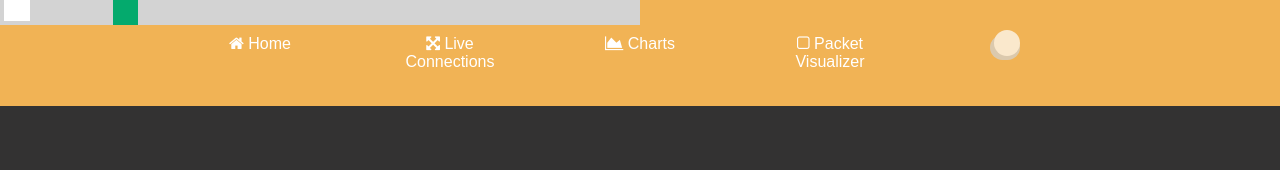
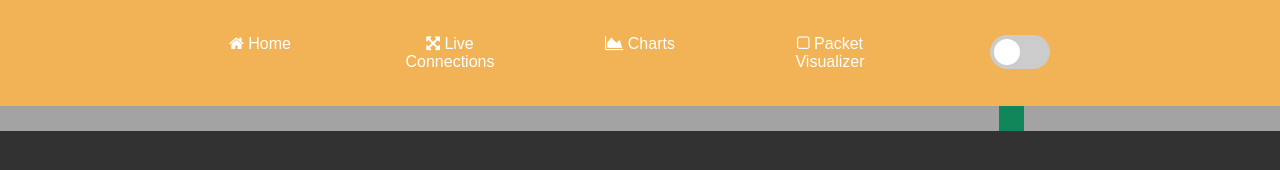
Before and after one commit to neel-patel-1/pcap_frontend, a plain HTML site: page index.html in a window 1280 px wide. Drawn offline with nearby package versions, Linux system fonts and the light colour scheme; no server answers.

Commit message:
slider flip ++ styling fix

```diff
--- a/index.html
+++ b/index.html
@@ -18,13 +18,16 @@
                 <li> <!-- toggle live data-->
                     <label class="switch" id="toggle">
                         <input id="clktoggle" type="checkbox">
-                        <div class="slider round"></div>
+                        <div class="toggler round"></div>
                     </label>
                 </li>
 
 
                 <!--Append New Apps Here-->
             </ul>
+        </div>
+        <div class="slidecontainer">
+            <input type="range" min="100" max="5000" value="4000" class="slider" id="myRange">
         </div>
 
         <div id="app">
@@ -55,9 +58,7 @@
 		</div>
 
 
-        <div class="slidecontainer">
-            <input type="range" min="100" max="5000" value="1000" class="slider" id="myRange">
-        </div>
+
         <script src='js/utils.js'></script>
         <script src='js/menu-interact.js'></script>
         <script src="https://code.jquery.com/jquery-3.6.0.js"></script>
--- a/js/menu-interact.js
+++ b/js/menu-interact.js
@@ -43,7 +43,7 @@ document.querySelector("#clktoggle").addEventListener('change', () =>{
     }
 })
 document.querySelector("#myRange").addEventListener('input', (e) => {
-    INTERVAL = e.target.value
+    INTERVAL = (5000 - e.target.value)
     if(!USELIVE){
         clearInterval(intervalID)
         querySimServer()
--- a/styles.css
+++ b/styles.css
@@ -107,7 +107,7 @@ table.liveTable td:hover {background: orangered;}
 }
 
 /* Toggle Switch -- https://www.w3schools.com/howto/howto_css_switch.asp*/
-/* The switch - the box around the slider */
+/* The switch - the box around the toggler */
 
 .switch {
 margin: auto;
@@ -123,7 +123,7 @@ width: 0;
 height: 0;
 }
 
-.slider {
+.toggler {
 position: absolute;
 cursor: pointer;
 top: 0;
@@ -135,7 +135,7 @@ background-color: #ccc;
 transition: .4s;
 }
 
-.slider:before {
+.toggler:before {
 position: absolute;
 content: "";
 height: 26px;
@@ -147,25 +147,25 @@ background-color: white;
 transition: .4s;
 }
 
-input:checked + .slider {
+input:checked + .toggler {
 background-color: #2196F3;
 }
 
-input:focus + .slider {
+input:focus + .toggler {
 box-shadow: 0 0 1px #2196F3;
 }
 
-input:checked + .slider:before {
+input:checked + .toggler:before {
 -webkit-transform: translateX(26px);
 -ms-transform: translateX(26px);
 transform: translateX(26px);
 }
 
-.slider.round {
+.toggler.round {
 border-radius: 34px;
 }
 
-.slider.round:before {
+.toggler.round:before {
 border-radius: 50%;
 }
 
@@ -173,7 +173,7 @@ border-radius: 50%;
 .slider {
     /* -webkit-appearance: none;  *//*Override default CSS styles */
     appearance: none;
-    width: 50%; /* Full-width */
+    width: 100%; /* Full-width */
     height: 25px; /* Specified height */
     background: #d3d3d3; /* Grey background */
     outline: none; /* Remove outline */
@@ -185,7 +185,7 @@ border-radius: 50%;
     opacity: 1; /* Fully shown on mouse-over */
   }
   .slider::-webkit-slider-thumb {
-    -webkit-appearance: none; /* Override default look */
+    /*-webkit-appearance: none;*/ /* Override default look */
     appearance: none;
     width: 25px; /* Set a specific slider handle width */
     height: 25px; /* Slider handle height */
```
